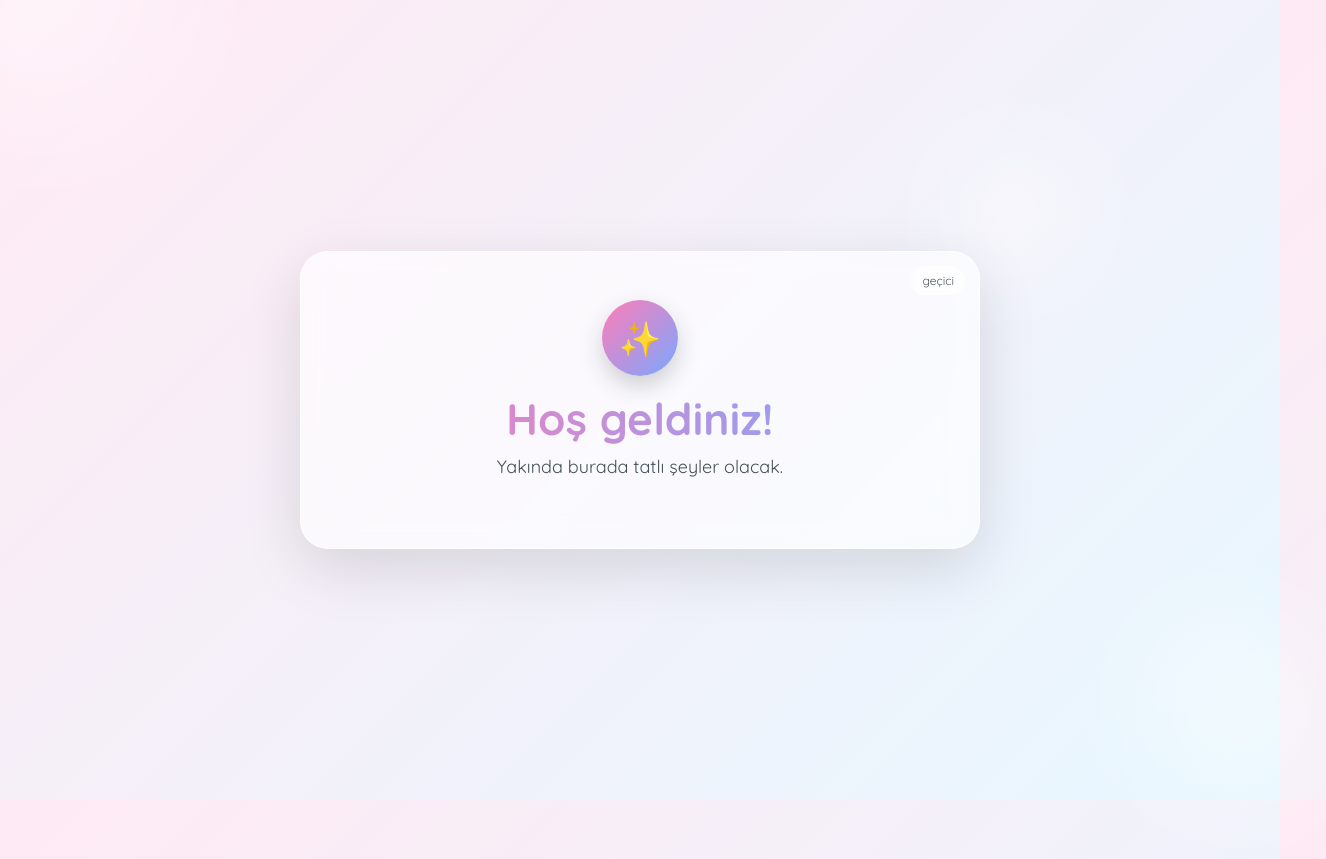
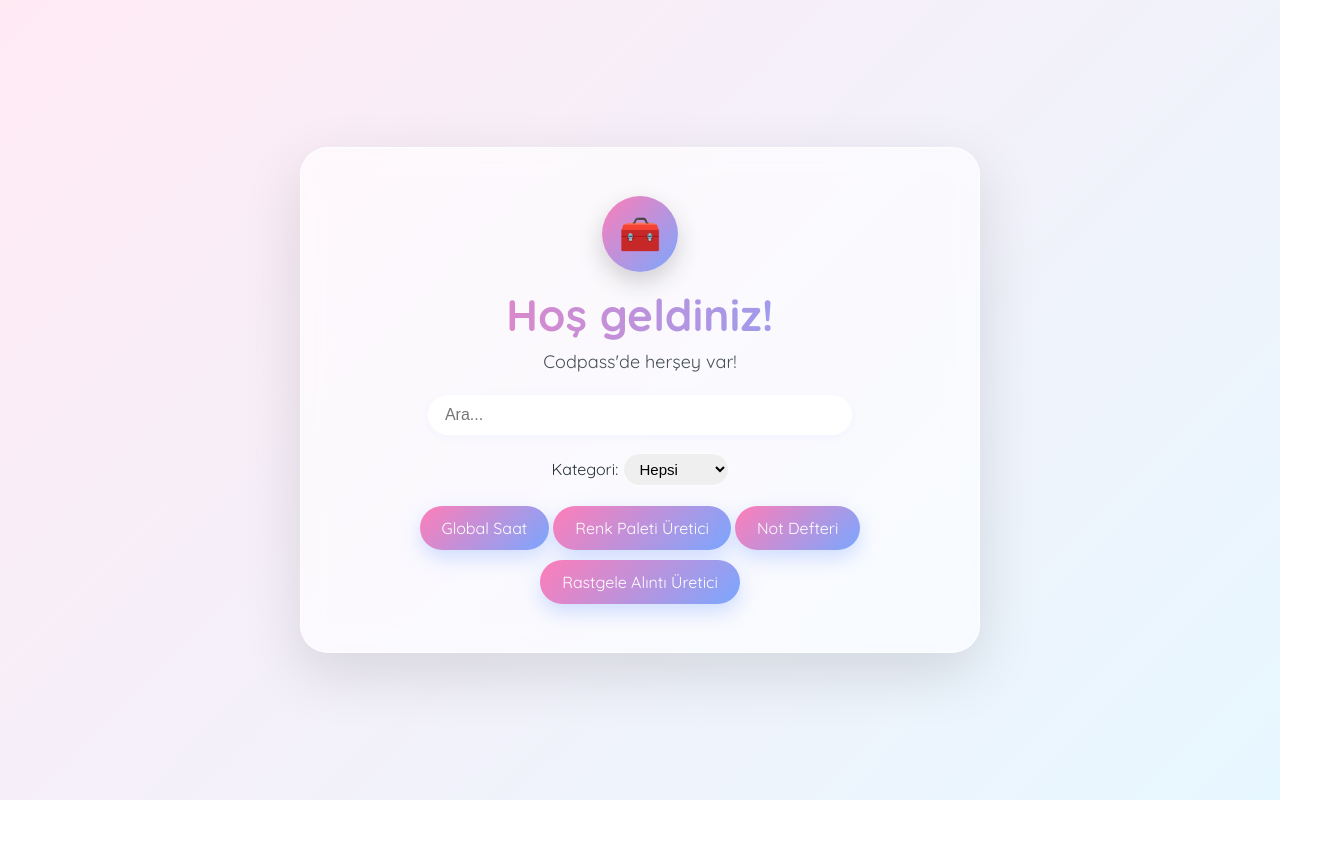
Before and after one commit to Dragaspetar00/Basic-Web-Pages, a plain HTML site: page Basic Home Page/index.html in a window 1280 px wide. Shown: the whole page, 1326 px wide, since content can reach past the window. After the commit the page ends 800 px from the top, so only its background shows below. Drawn offline with Linux system fonts and the light colour scheme.

Commit message:
Ana sayfaya düzenleme
Arama motoru eklendi kategoriler eklendi

```diff
--- a/Basic Home Page/index.html
+++ b/Basic Home Page/index.html
@@ -118,6 +118,7 @@
       border-radius:999px;
       text-decoration:none;
       color:#fff;
+      margin:10px 2px 0;
       background: linear-gradient(135deg,var(--accent1),var(--accent2));
       box-shadow: 0 8px 20px rgba(125, 164, 255, .35);
       transition: transform .15s ease, box-shadow .2s ease, filter .2s ease;
@@ -144,20 +145,102 @@
   </style>
 </head>
 <body>
-  <!-- Pastel arka plan süsleri -->
-  <div class="deco d1"></div>
-  <div class="deco d2"></div>
-  <div class="deco d3"></div>
+  <!-- ...existing code... -->
+<main class="card" role="main" aria-label="Ana sayfa">
+  <div class="logo" aria-hidden="true">🧰</div>
+  <h1>Hoş geldiniz!</h1>
+  <p>Codpass'de herşey var!</p>
 
-  <main class="card" role="main" aria-label="Geçici ana sayfa">
-    <span class="tag">geçici</span>
+  <input id="searchInput" type="text" placeholder="Ara..." style="width:70%;padding:10px 16px;margin-bottom:18px;font-size:16px;border-radius:999px;border:1px solid var(--cardBorder);outline:none;box-shadow:0 2px 8px rgba(125,164,255,.08);" />
 
-    <div class="logo" aria-hidden="true">✨</div>
+  <div style="margin-bottom:10px;">
+    <label>Kategori: </label>
+    <select id="categorySelect" style="padding:6px 12px;border-radius:999px;border:1px solid var(--cardBorder);font-size:15px;">
+      <option value="hepsi">Hepsi</option>
+      <option value="gündelik">Gündelik</option>
+      <option value="ders">Ders</option>
+      <option value="eğlence">Eğlence</option>
+      <option value="iş">İş</option>
+    </select>
+  </div>
 
-    <h1>Hoş geldiniz!</h1>
-    <p>Yakında burada tatlı şeyler olacak.</p>
+  <div id="btnList"></div>
+</main>
 
+<script>
+const buttons = [
+  { name: "Global Saat", kategori: "gündelik" },
+  { name: "Renk Paleti Üretici", kategori: "eğlence" },
+  { name: "Not Defteri", kategori: "gündelik" },
+  { name: "Rastgele Alıntı Üretici", kategori: "eğlence" },
+  // Yeni buton eklemek için:
+  // { name: "Yeni Buton Adı", kategori: "iş" },
+];
 
-  </main>
+function normalize(str) {
+  return str
+    .toLowerCase()
+    .replace(/ı/g, "i")
+    .replace(/ü/g, "u")
+    .replace(/ö/g, "o")
+    .replace(/ş/g, "s")
+    .replace(/ç/g, "c")
+    .replace(/ğ/g, "g")
+    .replace(/[^a-z0-9 ]/g, "");
+}
+
+// Basit yazım hatası toleransı (Levenshtein mesafesi)
+function levenshtein(a, b) {
+  const m = [];
+  for (let i = 0; i <= b.length; i++) m[i] = [i];
+  for (let j = 0; j <= a.length; j++) m[0][j] = j;
+  for (let i = 1; i <= b.length; i++)
+    for (let j = 1; j <= a.length; j++)
+      m[i][j] =
+        b[i - 1] === a[j - 1]
+          ? m[i - 1][j - 1]
+          : 1 + Math.min(m[i - 1][j - 1], m[i][j - 1], m[i - 1][j]);
+  return m[b.length][a.length];
+}
+
+function filterButtons() {
+  const search = normalize(document.getElementById("searchInput").value.trim());
+  const kategori = document.getElementById("categorySelect").value;
+  const list = document.getElementById("btnList");
+  list.innerHTML = "";
+
+  let filtered = buttons.filter(btn => {
+    // Kategori filtresi
+    if (kategori !== "hepsi" && btn.kategori !== kategori) return false;
+    // Arama filtresi
+    if (!search) return true;
+    const btnName = normalize(btn.name);
+    if (btnName.includes(search)) return true;
+    // Yazım hatası toleransı
+    return levenshtein(search, btnName) <= 2;
+  });
+
+  if (filtered.length === 0) {
+    list.innerHTML = `<div style="opacity:.7;margin-top:18px;">Sonuç bulunamadı.</div>`;
+    return;
+  }
+
+  filtered.forEach(btn => {
+    const div = document.createElement("div");
+    div.className = "btn";
+    div.textContent = btn.name;
+    div.title = `Kategori: ${btn.kategori}`;
+    list.appendChild(div);
+  });
+}
+
+// Olaylar
+document.getElementById("searchInput").addEventListener("input", filterButtons);
+document.getElementById("categorySelect").addEventListener("change", filterButtons);
+
+// Sayfa ilk açıldığında
+filterButtons();
+</script>
+<!-- ...existing code... -->
 </body>
 </html>
```
